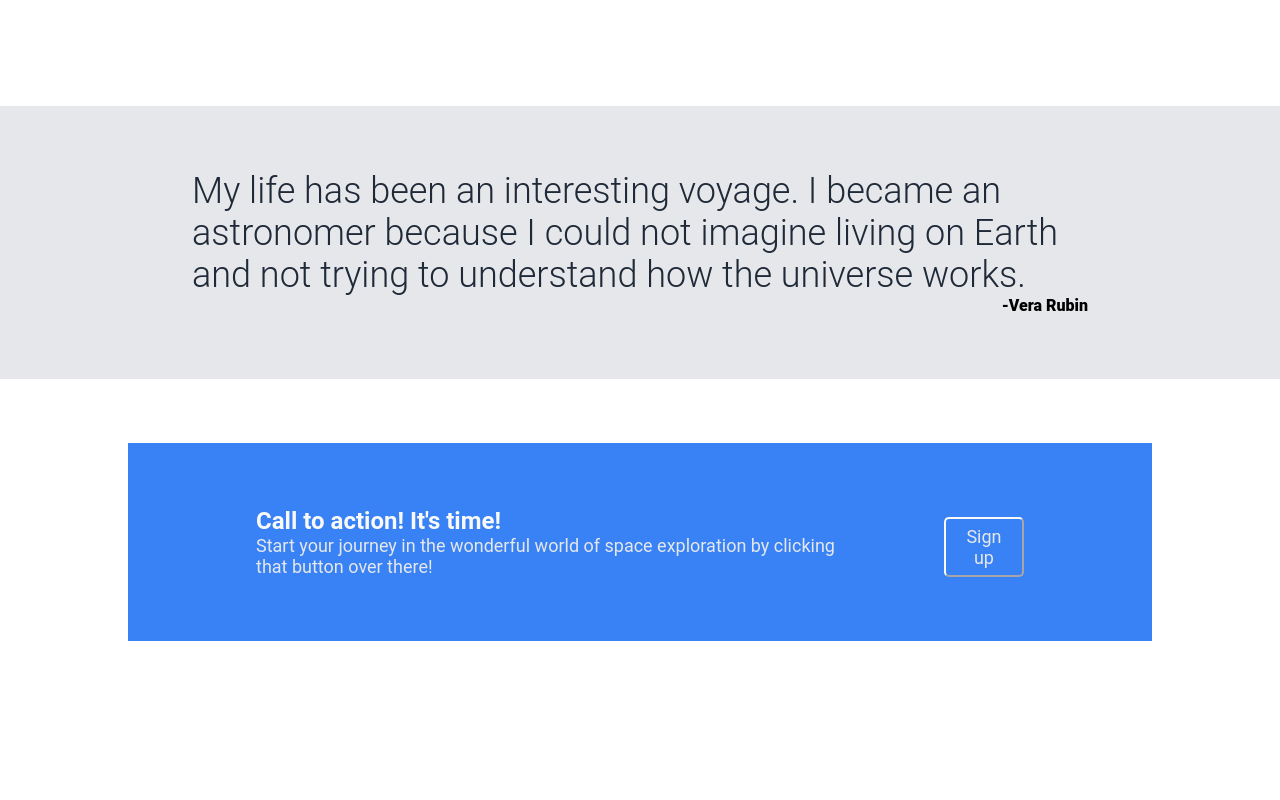
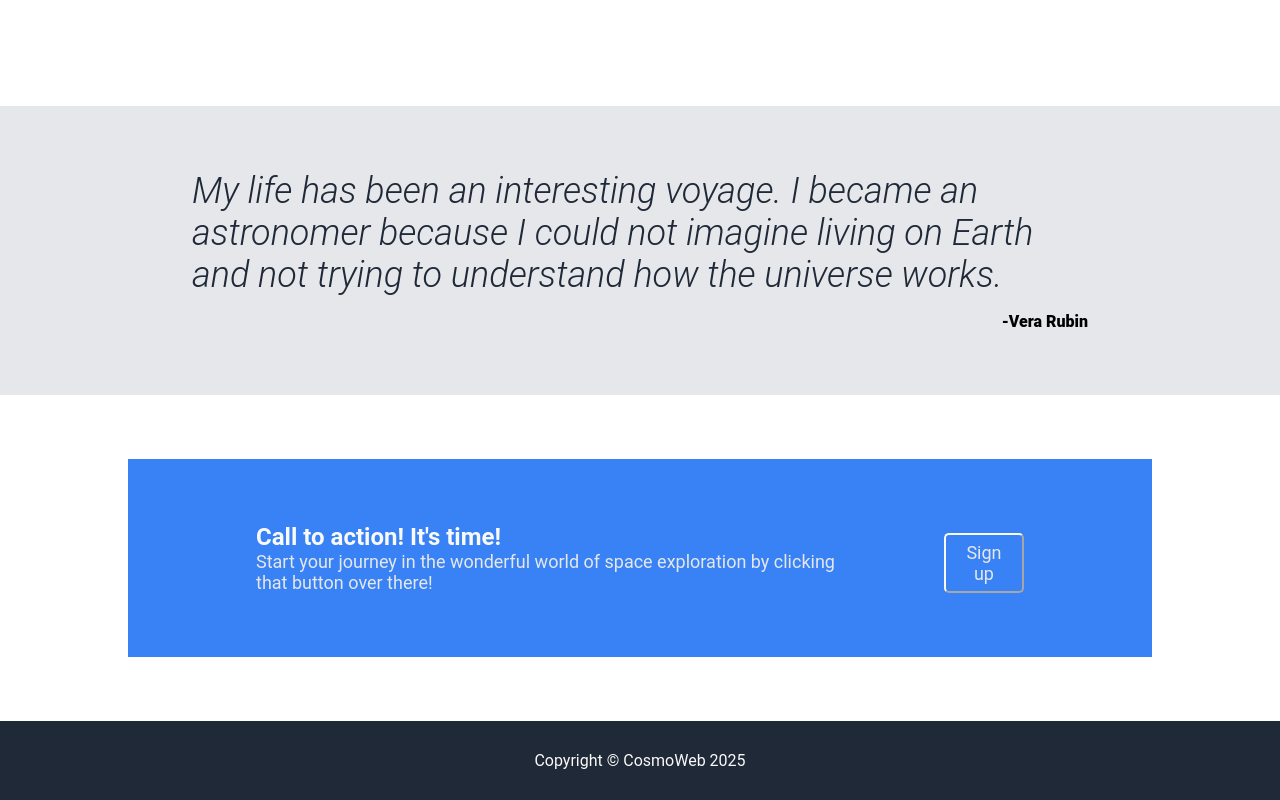
Before and after one commit to CosmoWeb/landing-page, a plain HTML site: page index.html in a window 1280 px wide. Shown: the part 938-1738 px from the top of the page. Before the commit the page ends 1643 px from the top, so only its background shows below. Drawn offline with Linux system fonts and the light colour scheme.

Commit message:
Add footer structure and style

```diff
--- a/css/style.css
+++ b/css/style.css
@@ -133,6 +133,8 @@ button{
     font-size:36px;
     color:#1f2937;
     font-weight: 300;
+    margin-bottom:16px;
+    font-style: italic;
 }
 
 .quote-credit{
@@ -162,3 +164,12 @@ button{
     font-size:24px;
     color:#f9faf8;
 }
+
+.footer{
+    display: flex;
+    justify-content: center;
+    align-items: center;
+    background-color: #1f2937;
+    padding:30px;
+    color:#f9faf8;
+}
--- a/index.html
+++ b/index.html
@@ -54,6 +54,10 @@
         </div>
     </div>
 
+    <div class="footer">
+        <p>Copyright © CosmoWeb 2025</p>
+    </div>
+
 
 </body>
 </html>
```
